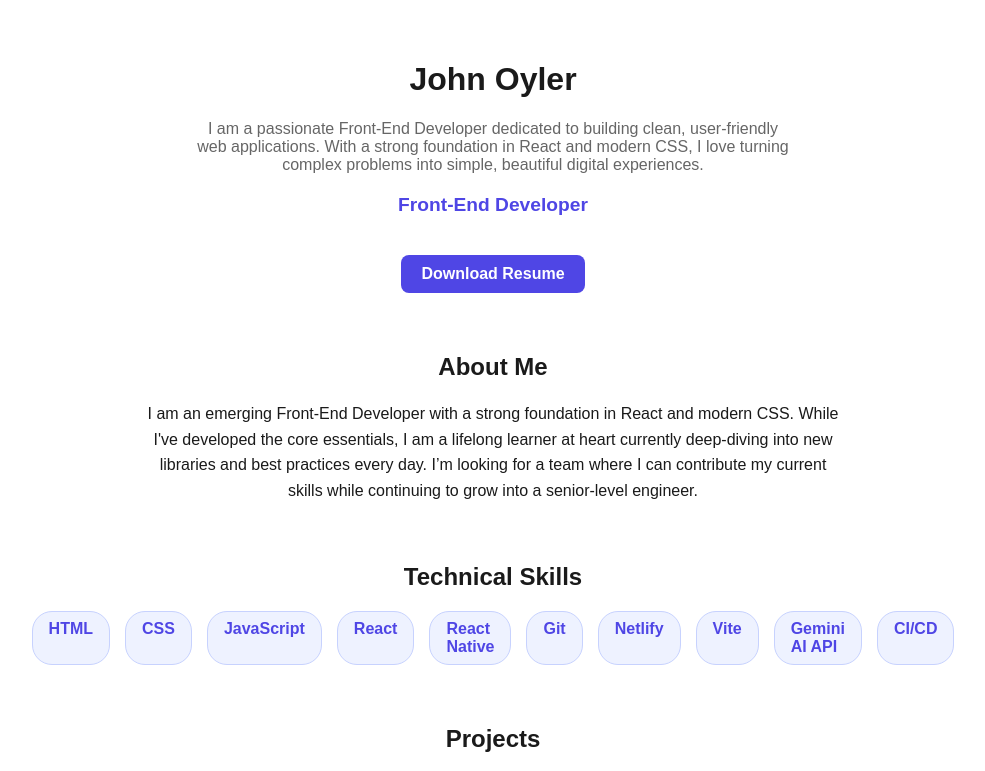
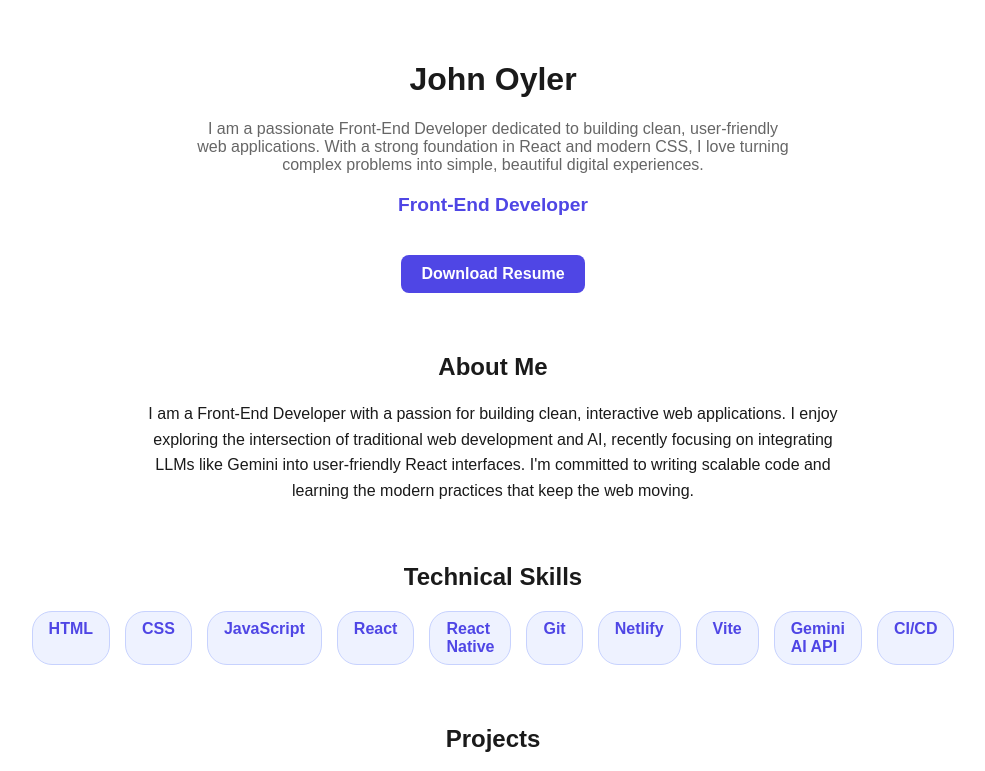
Before and after one commit to johnoyler01-alt/portfolio-2026, a React (Vite) app: page / in a window 1280 px wide. Shown: the top 771 px of the page, without its empty margins (147-1132 px from the left). Built offline with nearby package versions, Linux system fonts and the light colour scheme.

Commit message:
Final bio update and resume sync

```diff
--- a/src/App.jsx
+++ b/src/App.jsx
@@ -109,12 +109,12 @@ function App() {
             margin: "0 auto",
           }}
         >
-          I am an emerging Front-End Developer with a strong foundation in React
-          and modern CSS. While I've developed the core essentials, I am a
-          lifelong learner at heart currently deep-diving into new libraries and
-          best practices every day. I’m looking for a team where I can
-          contribute my current skills while continuing to grow into a
-          senior-level engineer.
+          I am a Front-End Developer with a passion for building clean,
+          interactive web applications. I enjoy exploring the intersection of
+          traditional web development and AI, recently focusing on integrating
+          LLMs like Gemini into user-friendly React interfaces. I'm committed to
+          writing scalable code and learning the modern practices that keep the
+          web moving.
         </p>
       </section>
 
```
